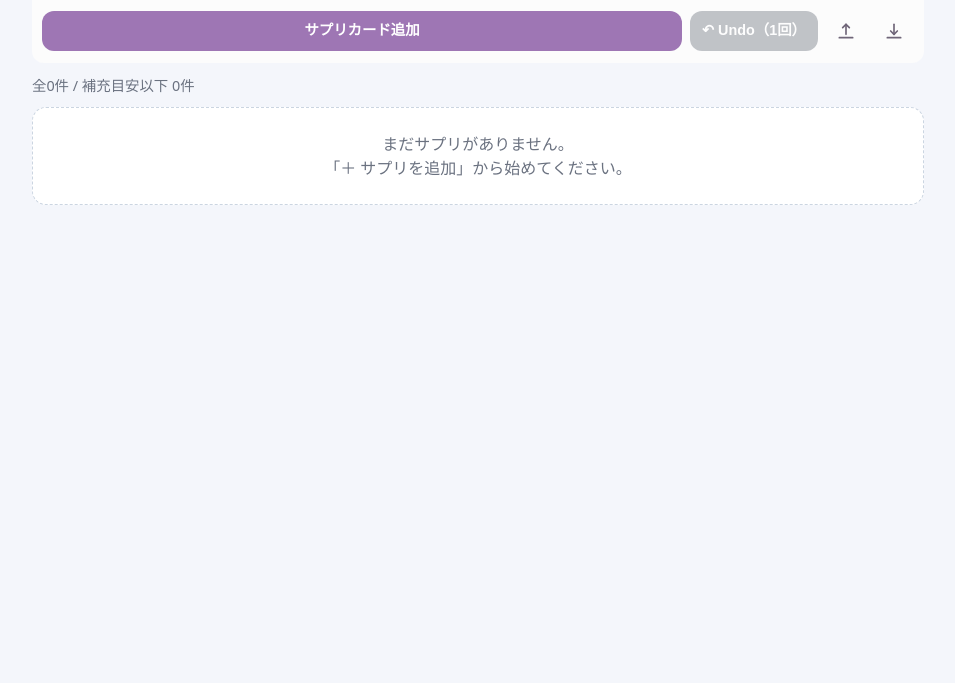
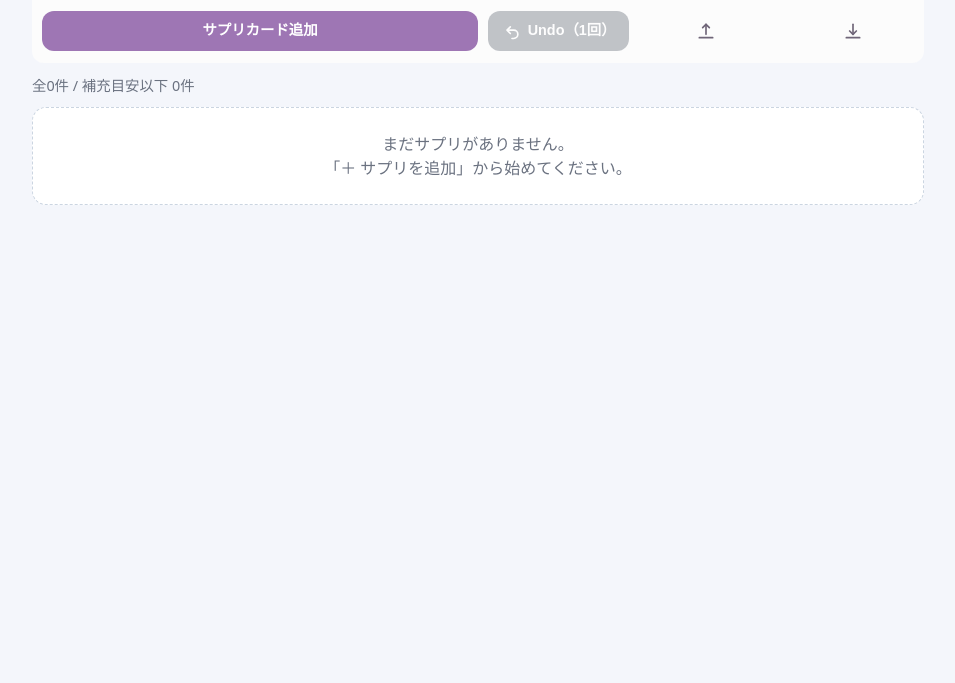
Before and after one commit to hideka-z/personal-ledger, a plain HTML site: page index.html in a window 1280 px wide. Shown: the part 117-800 px from the top of the page, without its empty margins (162-1117 px from the left). Drawn offline with Linux system fonts and the light colour scheme.

Commit message:
Adjust top toolbar layout and undo icon

```diff
--- a/index.html
+++ b/index.html
@@ -85,9 +85,38 @@
     .toolbar {
       display: flex;
       align-items: center;
-      gap: 8px;
+      gap: 10px;
       margin-bottom: 0;
       flex-wrap: nowrap;
+    }
+
+    .toolbar-left,
+    .toolbar-right {
+      flex: 0 0 50%;
+      max-width: 50%;
+      display: flex;
+      align-items: center;
+      min-width: 0;
+    }
+
+    .toolbar-left {
+      justify-content: flex-start;
+    }
+
+    .toolbar-right {
+      justify-content: space-evenly;
+      margin-left: auto;
+      gap: 6px;
+    }
+
+    .toolbar-right > button {
+      flex: 1 1 calc(100% / 3);
+      min-width: 0;
+    }
+
+    .toolbar-right .toolbar-icon-btn {
+      width: 100%;
+      min-width: 0;
     }
 
     button,
@@ -289,14 +318,29 @@
     }
 
     #addBtn {
-      flex: 1 1 auto;
-      width: auto;
+      width: 100%;
     }
 
     #undoBtn {
-      width: auto;
-      flex: 0 0 auto;
       background: #90959d;
+      padding: 9px 8px;
+      white-space: nowrap;
+      display: inline-flex;
+      align-items: center;
+      justify-content: center;
+      gap: 6px;
+      width: 100%;
+    }
+
+    #undoBtn svg {
+      width: 20px;
+      height: 20px;
+      display: block;
+      fill: none;
+      stroke: currentColor;
+      stroke-width: 2;
+      stroke-linecap: round;
+      stroke-linejoin: round;
     }
 
     .history {
@@ -423,8 +467,17 @@
       </div>
 
       <div class="toolbar">
+        <div class="toolbar-left">
           <button id="addBtn" class="toolbar-btn">サプリカード追加</button>
-        <button id="undoBtn" class="secondary toolbar-btn" disabled>↶ Undo（1回）</button>
+        </div>
+        <div class="toolbar-right">
+          <button id="undoBtn" class="secondary toolbar-btn" disabled>
+            <svg viewBox="0 0 24 24" aria-hidden="true" focusable="false">
+              <path d="M10 7L6 11l4 4" />
+              <path d="M7 11h7a5 5 0 1 1 0 10h-2" />
+            </svg>
+            <span>Undo（1回）</span>
+          </button>
           <button id="exportBtn" class="icon-btn toolbar-icon-btn" aria-label="JSONエクスポート">
             <svg viewBox="0 0 24 24" aria-hidden="true" focusable="false">
               <path d="M12 16V4" />
@@ -439,8 +492,9 @@
               <path d="M4 20h16" />
             </svg>
           </button>
+        </div>
+      </div>
       <input id="importInput" type="file" accept="application/json" />
-      </div>
     </div>
 
     <div id="summary" class="meta"></div>
```
Lines whose indentation alone changed are shown as unchanged.
